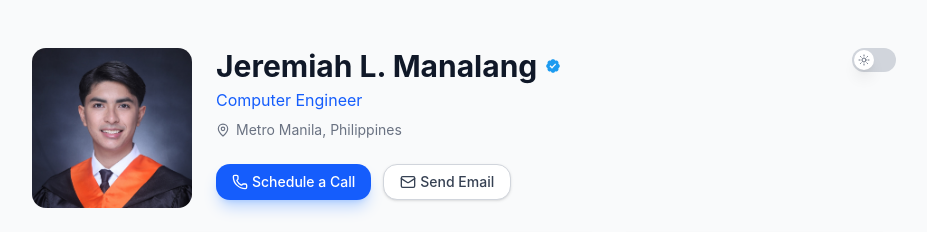
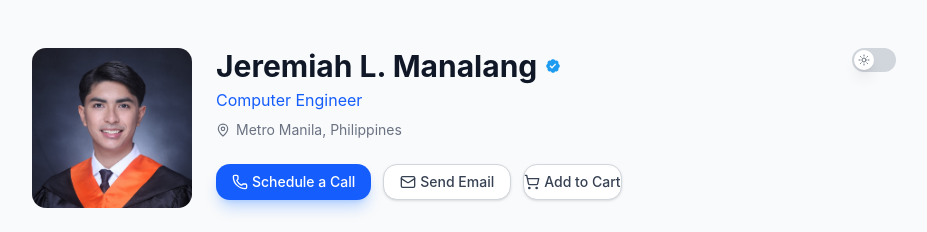
Before and after one commit to theJeremiahManalang/jeres-portfolio, a Next.js app: page / in a window 1280 px wide. Shown: the top 232 px of the page, without its empty margins (176-1103 px from the left). Built offline with nearby package versions, Linux system fonts and the light colour scheme.

Commit message:
add to cart resume

```diff
--- a/src/app/page.tsx
+++ b/src/app/page.tsx
@@ -3,7 +3,7 @@
 
 import React, { useState, useEffect } from 'react';
 import Image from 'next/image'; // Assuming you use the Next.js Image component
-import { Mail, Phone, MapPin, Sun, Moon } from 'lucide-react';
+import { Mail, Phone, MapPin, Sun, Moon, ShoppingCart, X, CheckCircle } from 'lucide-react';
 
 // Corrected relative imports based on your structure
 import { userData } from '../lib/data';
@@ -55,6 +55,18 @@ const ProfilePage: React.FC = () => {
         return false; // Default for Server-Side Rendering (SSR)
     });
 
+    // 🛑 NEW STATE ADDED HERE
+    const [showToast, setShowToast] = useState(false);
+
+    // 🛑 NEW FUNCTION ADDED HERE
+    const handleAddToCart = (e: React.MouseEvent) => {
+        setShowToast(true);
+        // Hide the toast after 3 seconds
+        setTimeout(() => {
+            setShowToast(false);
+        }, 5000);
+    };
+
     // 2. Single useEffect hook for ALL theme management
     useEffect(() => {
         // This ensures the code only runs on the client after hydration
@@ -88,6 +100,17 @@ const ProfilePage: React.FC = () => {
       `}</style>
 
       <main className="max-w-4xl mx-auto px-4 py-8 md:py-12">
+        {showToast && (
+            <div className="fixed top-5 right-5 z-50 p-4 rounded-xl bg-green-500 shadow-xl transition-opacity duration-300 ease-in-out animate-in fade-in-0 slide-in-from-top-1">
+                <div className="flex items-center gap-3">
+                    <CheckCircle className="w-5 h-5 text-white flex-shrink-0" />
+                    <p className="text-white font-medium text-sm">Added to Cart</p>
+                    <button onClick={() => setShowToast(false)} className="text-white/80 hover:text-white ml-2">
+                        <X className="w-4 h-4" />
+                    </button>
+                </div>
+            </div>
+        )}
         <section className="mb-6">
           <div className="flex items-start gap-4 md:gap-6">
 
@@ -119,7 +142,7 @@ const ProfilePage: React.FC = () => {
                 <ThemeToggle darkMode={darkMode} setDarkMode={setDarkMode} />
               </div>
 
-              <div className="flex flex-col sm:flex-row gap-3 mt-6">
+              <div className="flex flex-col sm:flex-row gap-3 mt-4 md:mt-6">
                 <a
                   href="https://calendly.com/jeremiah-manalang123/meeting"
                   target="_blank"
@@ -134,6 +157,16 @@ const ProfilePage: React.FC = () => {
                 >
                   <Mail className="w-4 h-4" /> Send Email
                 </a>
+                <a
+                  href="https://drive.google.com/uc?export=download&id=1oxqNnfepR9OZjRjEbV2ySv9dVk_xFyv4"
+                  download="Jeremiah_Manalang_Resume.pdf"
+                  target="_blank"
+                  rel="noopener noreferrer"
+                  onClick={handleAddToCart}
+                  className="inline-flex h-9 w-full sm:w-auto justify-center items-center rounded-xl border border-gray-300 dark:border-gray-700 bg-white dark:bg-gray-800 text-sm font-medium transition-all duration-200 hover:bg-gray-100 dark:hover:bg-gray-700 hover:-translate-y-0.5 gap-1 whitespace-nowrap text-gray-700 dark:text-gray-300 shadow-sm dark:shadow-none"
+                >
+                  <ShoppingCart className="w-4 h-4" /> Add to Cart
+                </a>
               </div>
             </div>
           </div>
--- a/src/lib/data.ts
+++ b/src/lib/data.ts
@@ -105,14 +105,17 @@ export const userData: UserData = {
       name: "Github",
       link: "https://github.com/theJeremiahManalang"
     },
+    /*
     {
       name: "Facebook",
       link: "https://www.facebook.com/jeremiah.manalang.12/"
     },
+    */
     {
       name: "Instagram",
       link: "https://www.instagram.com/mayajere_/"
     }
+
   ]
 };
 
```
